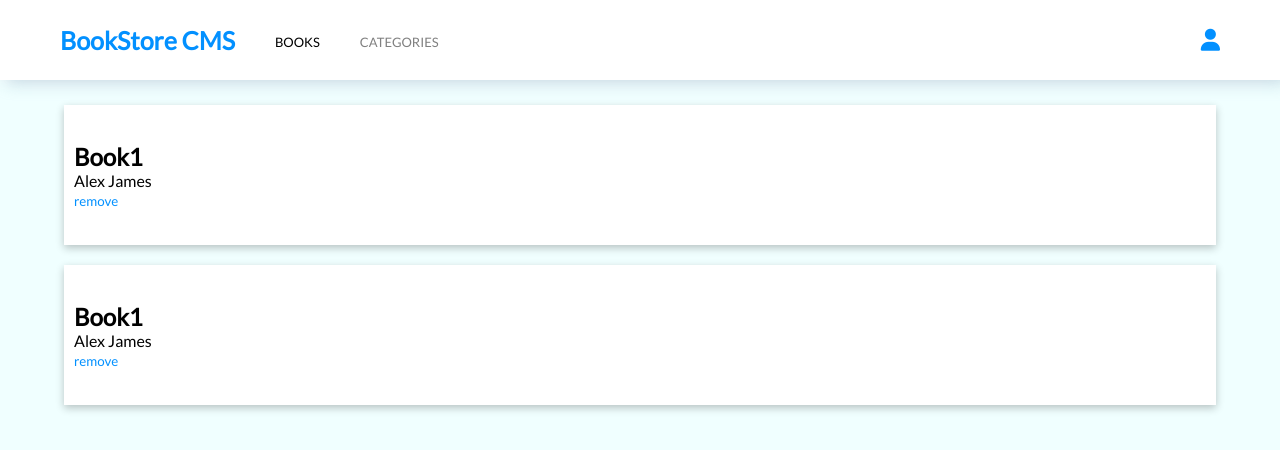
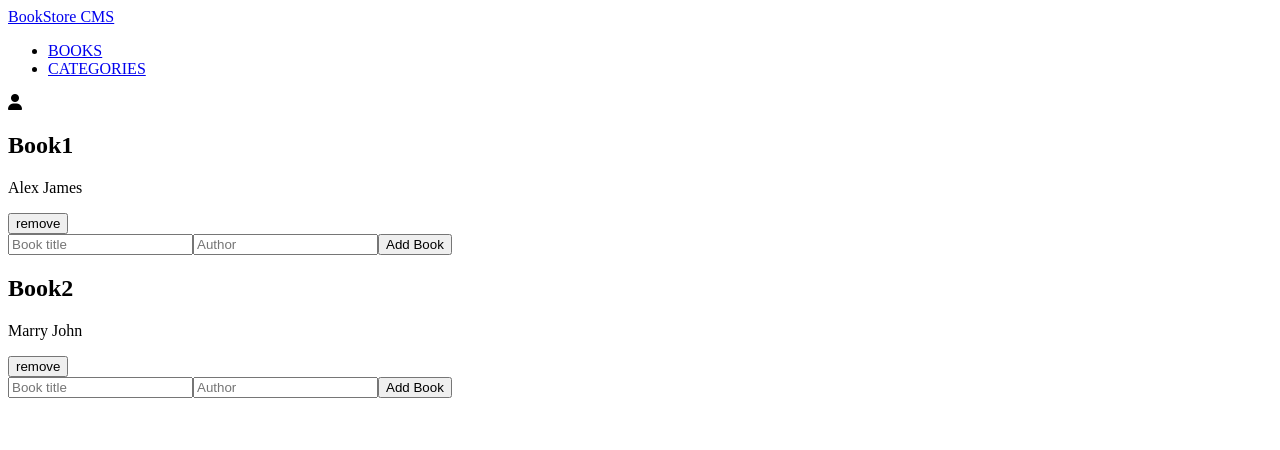
Before and after one commit to Ridwanullahi-code/bookstore-app, a React (Create React App) app: page / in a window 1280 px wide. Shown: the top 450 px of the page. Built offline with nearby package versions, Linux system fonts and the light colour scheme.

Commit message:
complete setup

```diff
--- a/src/components/Book.js
+++ b/src/components/Book.js
@@ -1,4 +1,3 @@
-/* eslint-disable */
 import PropTypes from 'prop-types';
 import Button from './Button';
 
@@ -16,7 +15,7 @@ function Book(props) {
   );
 }
 // props validation
-Book.PropTypes = {
+Book.propTypes = {
   title: PropTypes.string.isRequired,
   author: PropTypes.string.isRequired,
 };
--- a/src/components/Input.js
+++ b/src/components/Input.js
@@ -1,14 +1,12 @@
 import PropTypes from 'prop-types';
 
 function Input(props) {
-  const { clas, holder } = props;
-  return (
-    <input type="text" className={clas} placeholder={holder} />
-  );
+  const { classes, holder } = props;
+  return <input type="text" className={classes} placeholder={holder} />;
 }
 // props validation
-Input.PropTypes = {
-  clas: PropTypes.string.isRequired,
+Input.propTypes = {
+  classes: PropTypes.string.isRequired,
   holder: PropTypes.string.isRequired,
 };
 export default Input;
--- a/src/css/index.css
+++ /dev/null
@@ -1,99 +0,0 @@
-@import url('https://fonts.googleapis.com/css2?family=Lato&family=Poppins:wght@500&display=swap');
-
-*{
-    padding:0;
-    margin:0;
-    box-sizing: border-box;
-    list-style: none;
-    text-decoration: none;
-    font-family: "Lato", Arial, Helvetica, sans-serif;
-}
-
-body{
-    background-color: azure;
-}
-.App{
-    display: flex;
-    flex-direction: column;
-    gap:25px;
-}
-.nav-container{
-    background-color: white;
-    display: flex;
-    justify-content: space-between;
-    align-items: center;
-    max-width: 100%;
-    height:80px;
-    padding: 4px 60px;
-    box-shadow: rgba(136, 165, 191, 0.48) 6px 2px 16px 0px,
-    rgba(255, 255, 255, 0.8) -6px -2px 16px 0px;
-}
-.navbar, .nav-items{
-    display: flex;
-    gap:40px;
-    align-items: center;
-}
-.web-logo{
-    color:rgb(2, 144, 255);
-    font-size: 25px;
-    font-weight: 600;
-}
-.nav-link{
-    color: grey;
-    cursor: pointer;
-    font-size: 13px;
-}
-.active{
-    color:black;
-}
-.nav-link:hover{
-    color:rgb(2, 144, 255);
-}
-.nav-link:active{
-    color: rgb(1, 39, 68);
-}
-.user{
-    color:rgb(2, 144, 255);
-    font-size: 22px;
-    cursor: pointer;
-}
-.remove-btn{
-    border:none;
-    color:rgb(2, 144, 255);
-    background-color: transparent;
-}
-.fa-spinner-third{
-    color:blue;
-}
-.container{
-    display: flex;
-    flex-direction: column;
-    gap:20px;
-}
-.books-container{
-    display: flex;
-    justify-content: space-between;
-    background-color: white;
-    align-items: center;
-    width: 90%;
-    padding:10px;
-    box-shadow: rgba(0, 0, 0, 0.24) 0px 3px 8px;
-    height:140px;
-    margin: 0 auto;
-}
-
-.update-btn{
-    color:rgb(2, 144, 255);
-    border: 1px solid rgb(2, 144, 255);
-    padding: 5px 15px;
-    background-color: rgb(2, 144, 255);
-    color: rgba(255, 255, 255, 0.789);
-    border-radius: 3px;
-    font-size: 11px;
-}
-.chapter-container{
-    line-height: 30px;
-    display: flex;
-    flex-direction: column;
-    align-items: flex-start;
-}
--- a/src/index.js
+++ b/src/index.js
@@ -2,8 +2,6 @@ import React from 'react';
 import ReactDOM from 'react-dom';
 import { BrowserRouter as Router } from 'react-router-dom';
 import App from './App';
-
-import './css/index.css';
 
 ReactDOM.render(
   <React.StrictMode>
--- a/src/pages/Books.js
+++ b/src/pages/Books.js
@@ -1,14 +1,26 @@
 import React from 'react';
 import Book from '../components/Book';
+import Button from '../components/Button';
+import Input from '../components/Input';
 
 function Books() {
   return (
     <div className="container">
       <div className="books-container">
         <Book title="Book1" author="Alex James" />
+        <div>
+          <Input class="book1" holder="Book title" />
+          <Input class="author" holder="Author" />
+          <Button value="Add Book" />
+        </div>
       </div>
       <div className="books-container">
-        <Book title="Book1" author="Alex James" />
+        <Book title="Book2" author="Marry John" />
+      </div>
+      <div>
+        <Input classes="book" holder="Book title" />
+        <Input classes="author" holder="Author" />
+        <Button value="Add Book" />
       </div>
     </div>
   );
```
Also changed, not shown: .eslintrc.json.
